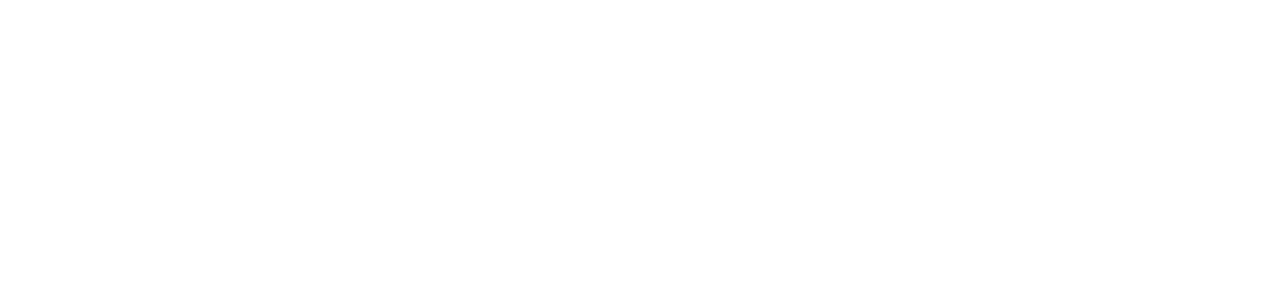
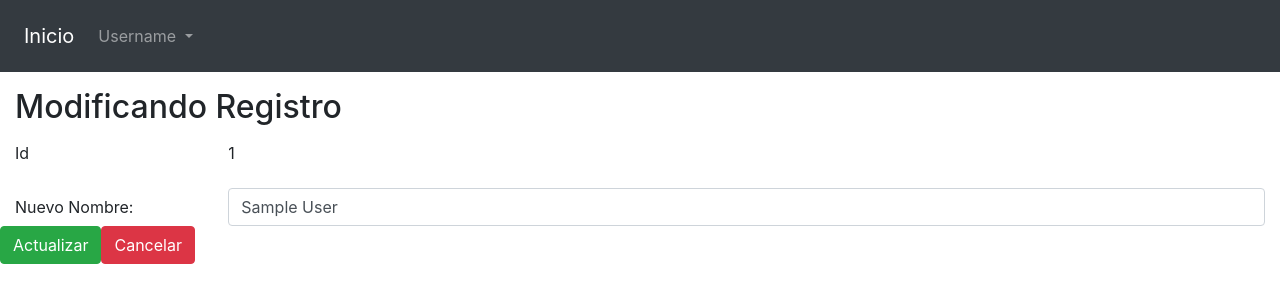
Before and after one commit to dpereira3/crudPHP, a PHP site: page /view/username/edit.php?id=1 in a window 1280 px wide. Before the commit the part shown is empty. Shown: the top 303 px of the page. Run offline with PHP 8.4, Linux system fonts and the light colour scheme; tables that the repository leaves empty hold one stand-in row (values such as "Sample post").

Commit message:
Agregado Update

```diff
--- a/controller/usernameController.php
+++ b/controller/usernameController.php
@@ -20,6 +20,10 @@
         public function index(){
             return ($this->model->index()) ? $this->model->index() : false;
         }
+
+        public function update($id, $nombre){
+            return ($this->model->update($id,$nombre) != false) ? header("Location:show.php?id=".$id) : header("Location:index.php");
+        }
     }
 
 ?>
--- a/model/usernameModel.php
+++ b/model/usernameModel.php
@@ -25,6 +25,13 @@
             $statement = $this->PDO->prepare("SELECT * FROM username");
             return ($statement->execute()) ? $statement->fetchAll() : false;
         }
+
+        public function update($id,$nombre){
+            $statement = $this->PDO->prepare("UPDATE username SET nombre = :nombre WHERE id = :id");
+            $statement->bindParam(":nombre",$nombre);
+            $statement->bindParam(":id",$id);
+            return ($statement->execute()) ? $id : false;
+        }
     }
 
 ?>
--- a/view/head/head.php
+++ b/view/head/head.php
@@ -14,7 +14,7 @@
 <body>
     <div class="container-fluid bg-dark p-2 mb-3">
         <nav class="navbar navbar-expand-lg navbar-dark bg-dark">
-            <a class="navbar-brand" href="<?php echo '/crud/index.php'?>">Inicio</a>
+            <a class="navbar-brand" href="<?php echo '/crudphp/index.php'?>">Inicio</a>
             <button class="navbar-toggler" type="button" data-toggle="collapse" data-target="#navbarNavDropdown" aria-controls="navbarNavDropdown" aria-expanded="false" aria-label="Toggle navigation">
                 <span class="navbar-toggler-icon"></span>
             </button>
@@ -26,8 +26,8 @@
                     Username
                     </a>
                     <div class="dropdown-menu">
-                    <a class="dropdown-item" href="/crud/view/username/index.php">Usuarios</a>
-                    <a class="dropdown-item" href="<?php echo '/crud/view/username/create.php'?>">Agregar nuevos usuarios</a>
+                    <a class="dropdown-item" href="/crudphp/view/username/index.php">Usuarios</a>
+                    <a class="dropdown-item" href="<?php echo '/crudphp/view/username/create.php'?>">Agregar nuevos usuarios</a>
                     </div>
                 </li>
                 </ul>
--- a/view/username/edit.php
+++ b/view/username/edit.php
@@ -0,0 +1,28 @@
+<?php
+    require_once('../../view/head/head.php');
+    require_once('../../controller/usernameController.php');
+    $obj = new usernameController();
+    $user = $obj->show($_GET['id']);
+?>
+
+<form action="update.php" method="post" autocomplete="off">
+    <h2>Modificando Registro</h2>
+  <div class="form-group row">
+    <label for="staticEmail" class="col-sm-2 col-form-label">Id</label>
+    <div class="col-sm-10">
+      <input type="text" readonly name="id" class="form-control-plaintext" id="staticEmail" value="<?= $user[0]?>">
+    </div>
+  </div>
+  <div class="form-group row">
+    <label for="inputPassword" class="col-sm-2 col-form-label">Nuevo Nombre:</label>
+    <div class="col-sm-10">
+      <input type="text" name="nombre" class="form-control" id="inputPassword" value="<?= $user[1]?>">
+    </div>
+    <input type="submit" class="btn btn-success" value="Actualizar">
+    <a class="btn btn-danger" href="show.php?id=<?= $user[0]?>">Cancelar</a>
+  </div>
+</form>
+
+<?php
+    require_once('../../view/head/footer.php');
+?>
--- a/view/username/index.php
+++ b/view/username/index.php
@@ -6,7 +6,7 @@
     $rows = $obj->index();
 ?>
 <div class="mb-3">
-    <a href="<?php echo '/crud/view/username/create.php' ?>" class="btn btn-primary">Agregar nuevo usuario</a>
+    <a href="<?php echo '/crudphp/view/username/create.php' ?>" class="btn btn-primary">Agregar nuevo usuario</a>
 </div>
 <table class="table">
     <thead>
--- a/view/username/update.php
+++ b/view/username/update.php
@@ -0,0 +1,6 @@
+<?php
+    require_once("../../controller/usernameController.php");
+    $obj = new usernameController();
+    $obj->update($_POST['id'],$_POST['nombre']);
+
+?>
```
